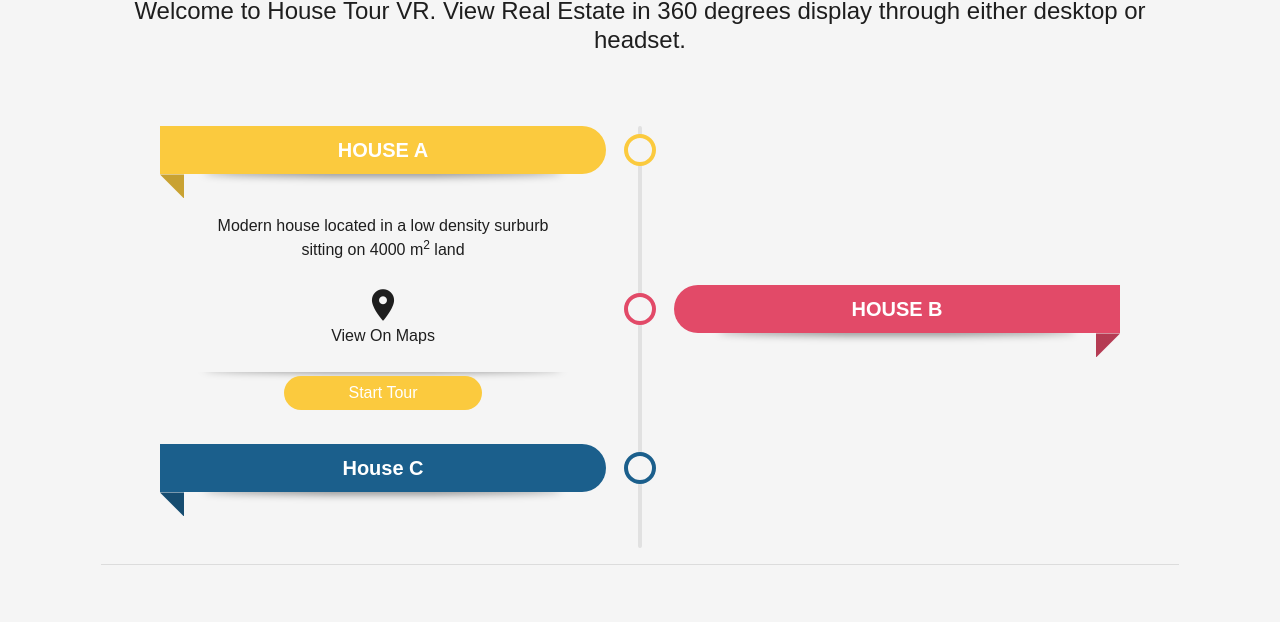
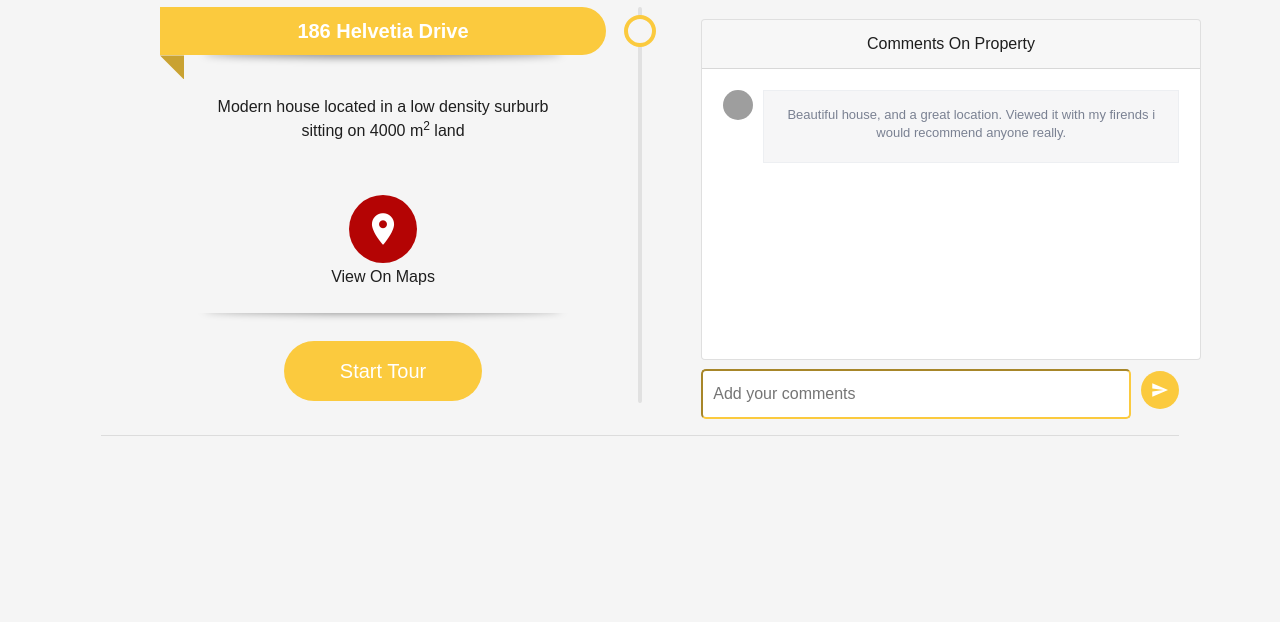
Before and after one commit to keptac/house-tour-vr, a plain HTML site: page index.html in a window 1280 px wide. Shown: the part 178-800 px from the top of the page. Drawn offline with nearby package versions, Linux system fonts and the light colour scheme; some packages are replaced by stand-ins of ours; grey boxes are pictures that could not be loaded.

Commit message:
comments fixes

```diff
--- /dev/null
+++ b/comments.json
@@ -0,0 +1,6 @@
+[
+    {
+        "id": "1",
+        "comment": "Beautiful house, and a great location. Viewed it with my firends i would recommend anyone really."
+    }
+]
--- a/index.html
+++ b/index.html
@@ -1,6 +1,7 @@
 <html>
 <head>
     <title>HouseTourVR</title>
+    <link href="https://maxcdn.bootstrapcdn.com/font-awesome/4.3.0/css/font-awesome.min.css" rel="stylesheet">
     <link rel="stylesheet" href="https://stackpath.bootstrapcdn.com/bootstrap/4.3.1/css/bootstrap.min.css">
     <link rel="stylesheet" href="https://fonts.googleapis.com/icon?family=Material+Icons">
     <style>body { margin: 0; }
@@ -196,11 +197,11 @@
         .button {
           border: none;
           color: white;
-          padding: 5px;
+          padding: 15px;
           text-align: center;
           text-decoration: none;
           display: inline-block;
-          font-size: 16px;
+          font-size: 20px;
           margin: 4px 100px 2px 100px;
         }
 
@@ -272,74 +273,286 @@
           padding: 2px 16px;
           width: 70%;
         }
+
+        #placeHolder{
+          margin-top: -200px;
+        }
+        .comments{
+          width:       500px;
+          position:    fixed;
+          margin-left: 600px;
+          margin-top:  -400px;
+        }
+
+        .commentsection{
+          margin-top:  -50px;
+          margin-left: 600px;
+        }
+
+        nav{height:250px; }
+
+        nav{overflow:hidden; overflow-y:scroll;}
+
+        .button4-submit {border-radius: 20px;}
+
+        .button-submit {
+            border: none;
+            color: white;
+            padding: 10px;
+            text-align: center;
+            text-decoration: none;
+            display: inline-block;
+            font-size: 10px;
+            margin-left:5px;
+          }
+
+        input {
+          width: 430px;
+          height: 50px;
+          padding-left: 10px;
+          border-radius: 5px;
+          border-color: #FBCA3E;
+        }
+
+        .be-comment-block {
+            margin-bottom: 50px !important;
+            border: 1px solid #edeff2;
+            border-radius: 2px;
+            /* padding: 50px 70px; */
+            border:1px solid #ffffff;
+        }
+
+        .comments-title {
+            font-size: 16px;
+            color: #262626;
+            margin-bottom: 15px;
+            font-family: 'Conv_helveticaneuecyr-bold';
+        }
+
+        .be-img-comment {
+            width: 30px;
+            height: 30px;
+            float: left;
+            margin-bottom: 15px;
+        }
+
+        .be-ava-comment {
+            width: 30px;
+            height:30px;
+            border-radius: 50%;
+        }
+
+
+        .be-comment-content span {
+            display: inline-block;
+            width: 49%;
+            margin-bottom: 15px;
+        }
+
+        .be-comment-name {
+            font-size: 13px;
+            font-family: 'Conv_helveticaneuecyr-bold';
+        }
+
+        .be-comment-content a {
+            color: #383b43;
+        }
+
+        .be-comment-content span {
+            display: inline-block;
+            width: 49%;
+            margin-bottom: 15px;
+        }
+
+        .be-comment-time {
+            text-align: right;
+        }
+
+        .be-comment-time {
+            font-size: 11px;
+            color: #b4b7c1;
+        }
+
+        .be-comment-text {
+            font-size: 13px;
+            line-height: 18px;
+            color: #7a8192;
+            display: block;
+            background: #f6f6f7;
+            border: 1px solid #edeff2;
+            padding: 15px 20px 20px 20px;
+        }
+
     </style>
     <meta name="viewport" content="width=device-width, initial-scale=1, user-scalable=no">
   </head>
   <body>
-    <!-- Attachment point for your app -->
     <div id="initialize">
       <div id="placeHolder">
         <div class="container px-md-3 px-sm-0">
           <div class="col-md-12 mb-4 white-text text-center wow fadeIn">
-            <h3 class="display-3 font-weight-bold white-text mb-0 pt-md-5 pt-5">House Tour VR</h3>
-            <h4 class="subtext-header mt-2 mb-4">Welcome to House Tour VR. View Real Estate in 360 degrees display through either desktop or headset.</h4>
+            <h3 class="display-4 font-weight-bold white-text mb-0 pt-md-5 pt-5">House Tour VR </h3>
+            <h4 class="subtext-header mt-2 mb-4">View real estate in 360 degrees display through either desktop.</h4>
             <br/> <br/>
             <ul>
                 <li style="--accent-color:#FBCA3E">
-                    <div class="date">HOUSE A</div>
+                    <div class="date">186 Helvetia Drive</div>
                     <div class="title"></div>
                     <div class="descr">Modern house located in a low density surburb sitting on 4000 m<sup>2</sup> land
-                      <br/> <br/>
+                      <br/> <br/><br/>
                       <div id="myBtn">
+                        <button style="background-color:#b40404" class="button button4"  id="myBtn">
                           <i class="material-icons" style="font-size:38px;">location_on</i>
+                        </button>
                         <br/> View On Maps
                       </div>
                     </div>
+                    <br/>
                     <button  style="background-color:#FBCA3E" class="button button4"  onClick="enterApp();">Start Tour</button>
                 </li>
-                <li style="--accent-color:#E24A68">
-                    <div class="date">HOUSE B</div>
-                    <div class="title"></div>
-                </li>
-                <li style="--accent-color:#1B5F8C">
-                    <div class="date">House C</div>
-                    <div class="title"></div>
-                </li>
             </ul>
+            <div class="comments card">
+              <div class="card-header">
+                Comments On Property
+              </div>
+              <div class="card-body">
+                <nav>
+                  <div id="allComments" class = "be-comment-block">
+
+
+                  </div>
+              </nav>
+              </div>
+            </div>
+            <div class="commentsection">
+              <form class="comments-form" id="usrform">
+                <input type="text" name="comment" placeholder="Add your comments">
+
+                <button style="background-color:#FBCA3E" class="button-submit button4-submit" type="submit">
+                  <i class="material-icons" style="font-size:18px;">send</i>
+                </button>
+              </form>
+            </div>
             <hr>
           </div>
         </div>
       </div>
     </div>
+
     <div id="myModal" class="modal">
       <div class="modal-content">
         <div class="modal-header">
-          <h5>HOUSE A</h5>
+          <h5>186 Helvetia Drive</h5>
           <span class="close">&times;</span>
         </div>
         <div class="modal-body">
           <div id="googleMap" style="width:800px;height:800px;"></div>
         </div>
       </div>
+    </div>
 
+    <script>
+
+
+
+      function handleFormSubmit(event) {
+        event.preventDefault();
+        const data = new FormData(event.target);
+        const formJSON = Object.fromEntries(data.entries());
+        appendSingleData(formJSON);
+
+
+        //SAVE TO COMMENTS RECORDS
+        fetch('comments.json')
+          .then(function (response) {
+              return response.json();
+          })
+          .then(function (data) {
+            data.push(formJSON)
+            const finalData = JSON.stringify(data);
+            //Save comments permanently
+          })
+          .catch(function (err) {
+              console.log('error: ' + err);
+          });
+      }
+
+      function appendSingleData(data) {
+          var mainContainer = document.getElementById("allComments");
+          var div = document.createElement("div");
+          div.innerHTML = `<div class='row be-comment'>
+              <div class='col-md-1 be-img-comment'>
+                <a href='blog-detail-2.html'>
+                  <img src='https://ra.ac.ae/wp-content/uploads/2017/02/user-icon-placeholder.png' alt='' class='be-ava-comment'>
+                </a>
               </div>
+              <div class='col-md-11 be-comment-content'>
+                <p class='be-comment-text'>
+                  `+data.comment+`
+                </p>
+              </div>
+            </div>`
+            mainContainer.appendChild(div);
+      }
+
+      const form = document.querySelector('.comments-form');
+      form.addEventListener('submit', handleFormSubmit);
+    </script>
+
+    <script>
+      fetch('comments.json')
+          .then(function (response) {
+              return response.json();
+          })
+          .then(function (data) {
+              appendData(data);
+          })
+          .catch(function (err) {
+              console.log('error: ' + err);
+          });
+
+
+      function appendData(data) {
+          var mainContainer = document.getElementById("allComments");
+          for (var i = 0; i < data.length; i++) {
+              var div = document.createElement("div");
+              div.innerHTML = `<div class='row be-comment'>
+
+                <div class='col-md-1 be-img-comment'>
+                  <a href='blog-detail-2.html'>
+                    <img src='https://ra.ac.ae/wp-content/uploads/2017/02/user-icon-placeholder.png' alt='' class='be-ava-comment'>
+                  </a>
+                </div>
+                <div class='col-md-11 be-comment-content'>
+                  <p class='be-comment-text'>
+                    `+data[i].comment+`
+                  </p>
+                </div>
+              </div>`
+              mainContainer.appendChild(div);
+          }
+      }
+  </script>
+
 
     <script src="./client.bundle?platform=vr"></script>
 
     <script>
+
       function myMap() {
         const center = { lat: -17.824858, lng: 31.053028 };
         var mapProp= {
-          center:new google.maps.LatLng(-17.7399229,31.0968096),
+          center:new google.maps.LatLng(	-17.7399229,31.0968096),
           zoom: 25,
-          mapTypeId: "hybrid",
+          mapTypeId: "satellite",
         };
         var map = new google.maps.Map(document.getElementById("googleMap"),mapProp);
 
          // The location of mined from image and house location
-        const minedCoord = { lat: 	-17.7399229, lng: 31.0968096 };
+        const uluru = { lat: 	-17.7399229, lng: 31.0968096 };
+
         const marker = new google.maps.Marker({
-          position: minedCoord,
+          position: uluru,
           map: map,
         });
       }
```
Also changed, not shown: rn-cli.config.js (+4 -4 lines), test.html (added). Lines whose indentation alone changed are shown as unchanged.
